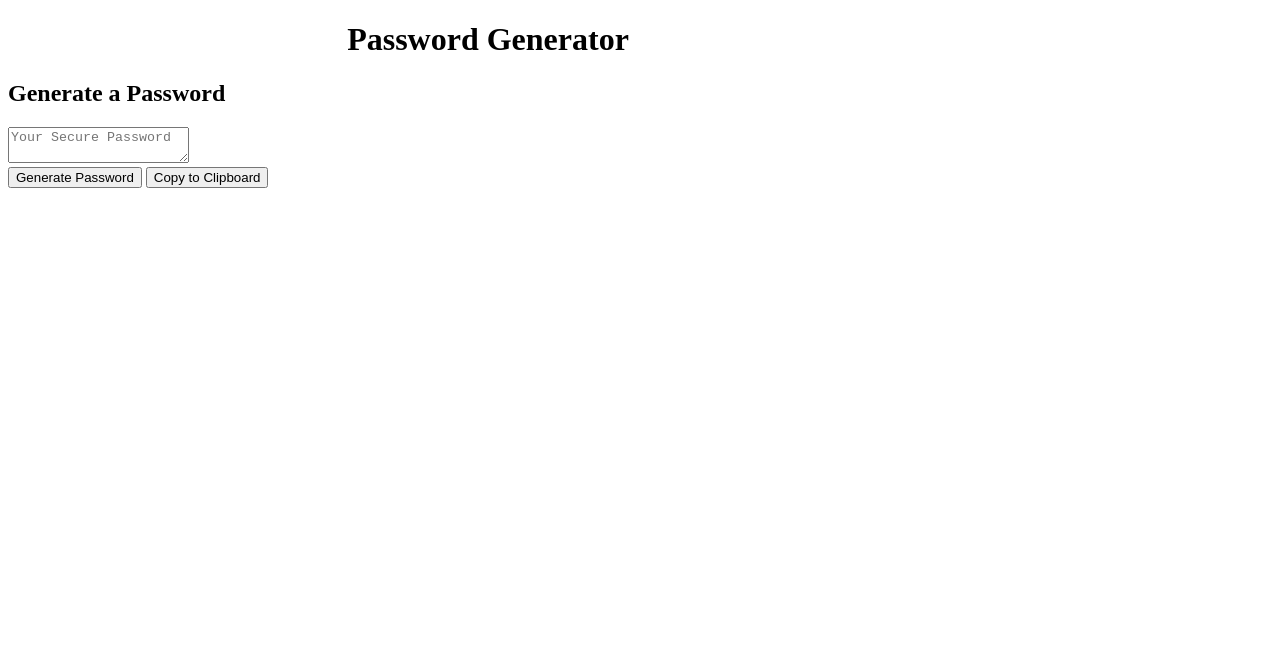
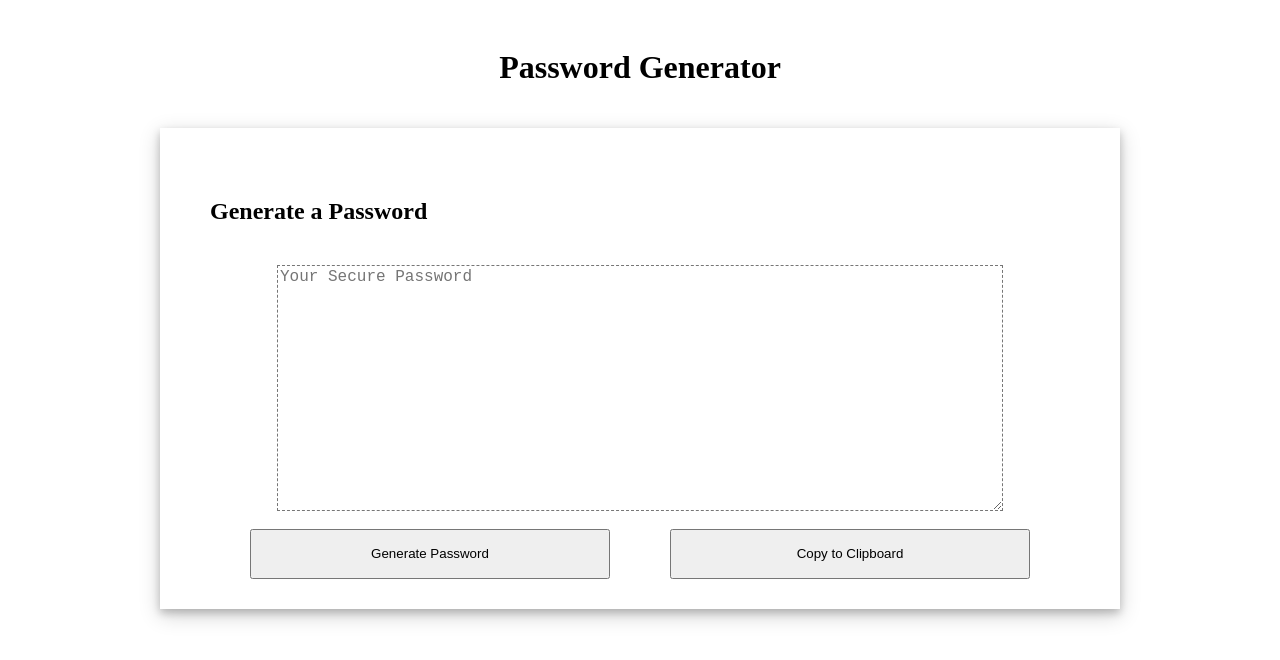
Before and after one commit to mattchley/PasswordGenerator, a plain HTML site: page index.html in a window 1280 px wide. Drawn offline with Linux system fonts and the light colour scheme.

Commit message:
cssTweaks

```diff
--- a/Style.css
+++ b/Style.css
@@ -1,3 +1,5 @@
+/* General */
+
 body{
      background-color: 249, 251, 253;
      color: 56, 73, 85;
@@ -5,14 +7,53 @@ body{
 h1{
     text-align: center;
 }
+header{
+    padding: 20px;
+}
+h2{
+    text-align: left;
+    padding: 20px;
+}
 .container{
     max-width: 960px;
     background-color: 253, 253, 253;
+    margin: auto;
 }
+
+/* Main Content */
+/* Styleing for outside of content */
+.content{
+    box-shadow:  0 4px 8px 0 rgba(0, 0, 0, 0.2), 0 6px 20px 0 rgba(0, 0, 0, 0.19);
+    padding: 30px;
+}
+/* Area of where the Password is generated */
+#password{
+    height: 240px;
+    width: 80%;
+}
+/* text area border, font, justificaiton */
+textarea{
+    display: flex;
+    margin: auto;
+    font-size: 16px;
+    border-style: dashed;
+}
+
+/* Buttons */
+.buttonGrid{
+    display: flex;
+    flex-direction: row;
+    justify-content: space-evenly;
+}
+
 #generate{
     background-color: 189, 0, 0;
+    width: 40%;
+    height: 50px;
 }
 
 #copy{
     background-color: 134, 139, 146;
+    width: 40%;
+    height: 50px;
 }
--- a/index.html
+++ b/index.html
@@ -15,13 +15,18 @@
     <header>
       <h1>Password Generator</h1>
     </header>
+    <div class="content">
       <h2>Generate a Password</h2>
       <textarea readonly id="password" placeholder="Your Secure Password" aria-label="Generated Password"></textarea>
       <br>
+      <div class="buttonGrid">
         <button id="generate" onclick="generate();">Generate Password</button>
         <button id="copy">
           Copy to Clipboard
         </button>
       </div>
+    </div>
+  </div>
 </body>
+
 </html>
```
Also changed, not shown: security.js (+3 -6 lines). Lines whose indentation alone changed are shown as unchanged.
